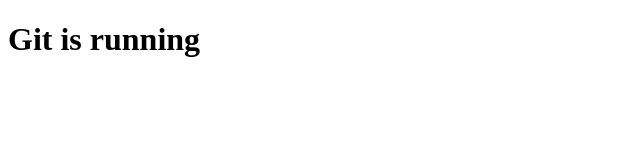
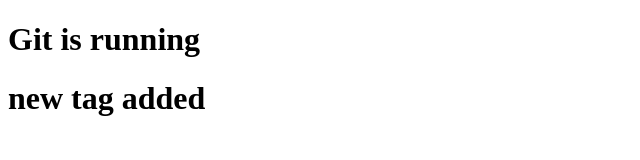
Before and after one commit to ij7ja/GNC_2026, a website: page index.html in a window 1280 px wide. Shown: the whole page, without its empty margins (0-640 px from the left). Drawn offline with Linux system fonts and the light colour scheme.

Commit message:
new  h1 tag added

```diff
--- a/index.html
+++ b/index.html
@@ -7,5 +7,6 @@
 </head>
 <body>
     <h1>Git is running</h1>
+    <h1>new tag added</h1>
 </body>
 </html>
```
Also changed, not shown: package.json (added, +12 -0 lines).
